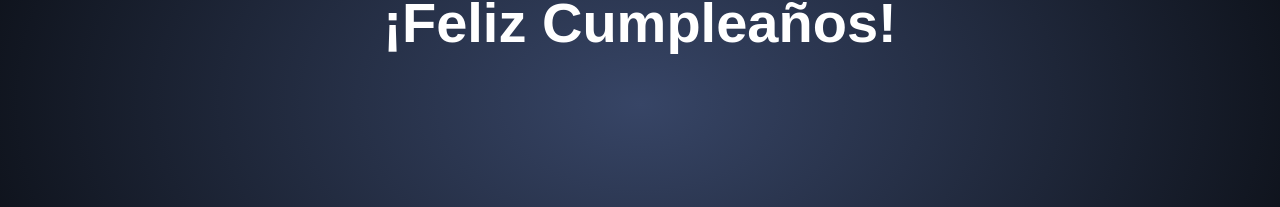
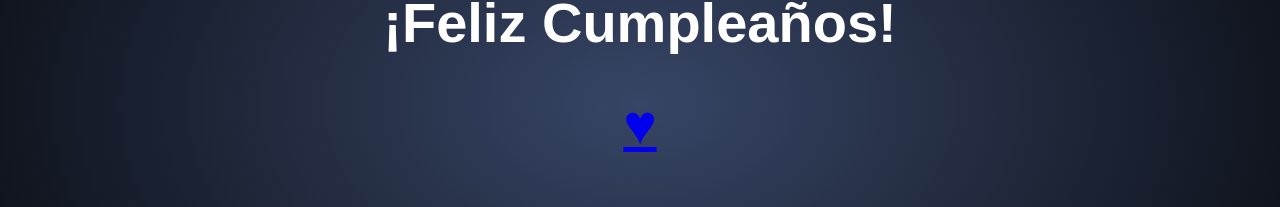
Before and after one commit to m-salcedo/hb, a plain HTML site: page index.html in a window 1280 px wide. Shown: the part 296-503 px from the top of the page. Drawn offline with Linux system fonts and the light colour scheme; a web font is replaced by a local one.

Commit message:
Update index.html

```diff
--- a/index.html
+++ b/index.html
@@ -304,7 +304,8 @@
 
             </div>
              <h1>¡Feliz Cumpleaños!</h1>
-        </div>
+    	     <h1><a href="https://www.facebook.com/friendship/SalcedoMariangela/lhhernandez/">♥</a></h1>
+	    </div>
         <script>
 
         </script>
```
